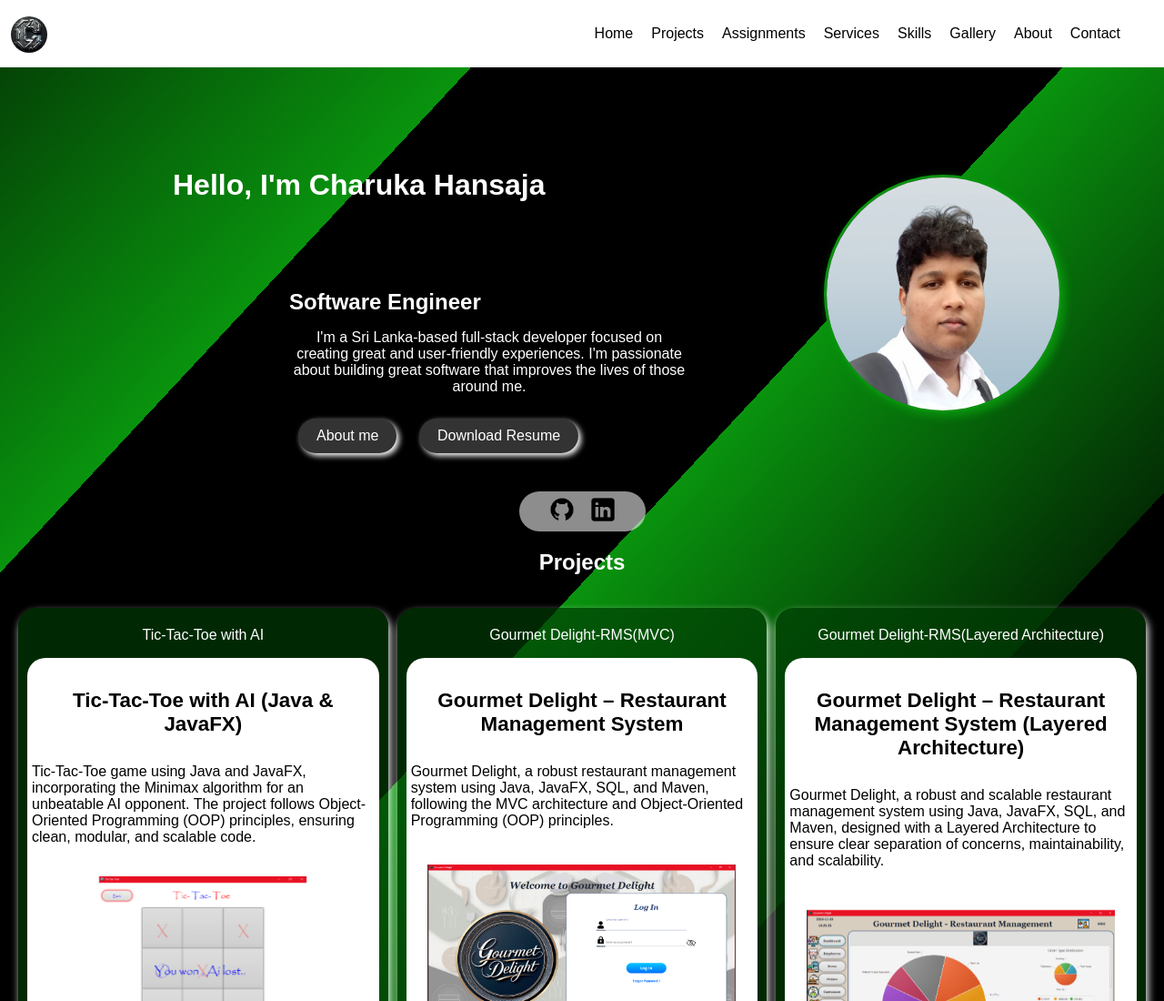
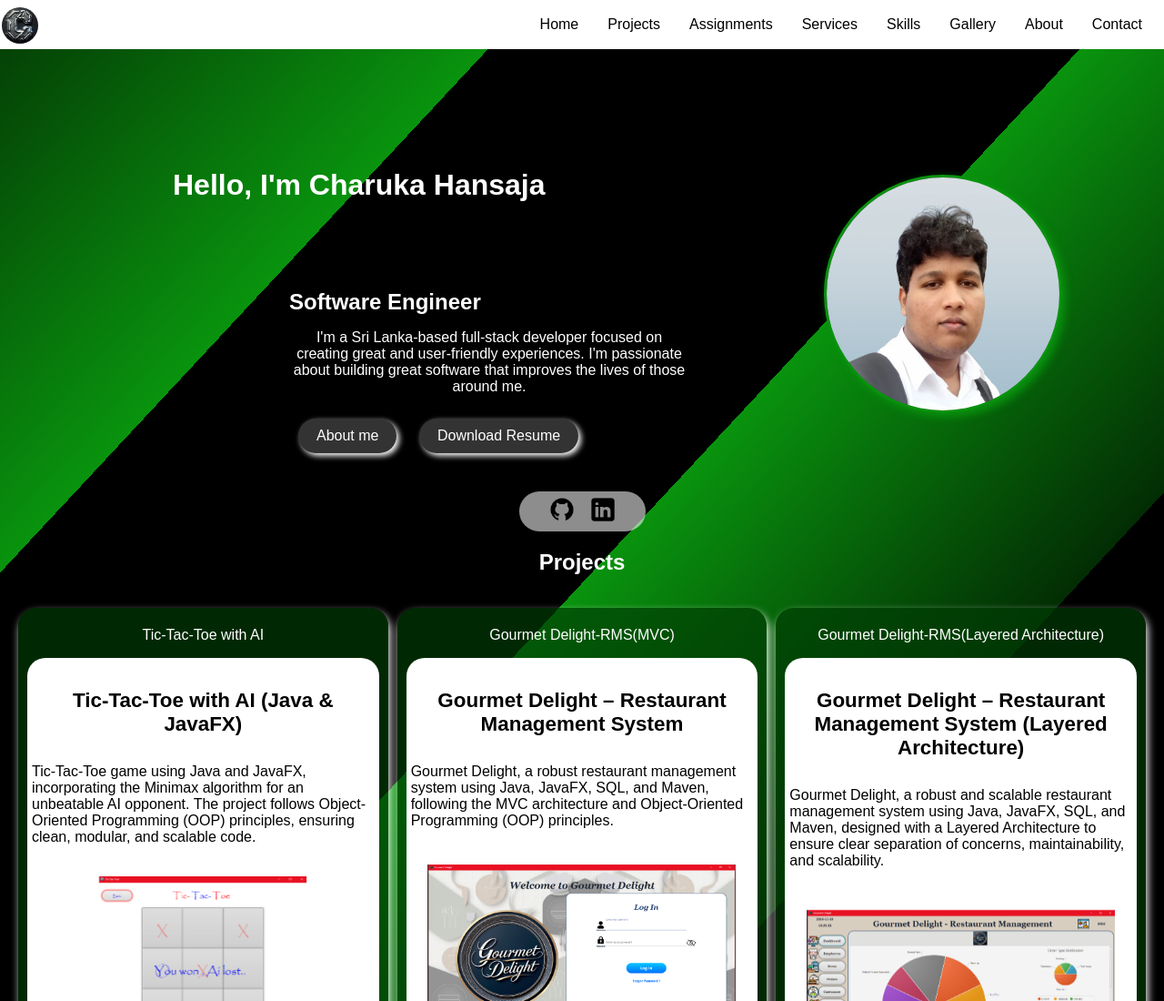
Before and after one commit to Charuka974/Assignment-5-portfolio, a plain HTML site: page index.html in a window 1280 px wide. Shown: the top 1100 px of the page at 91% size. Drawn offline with Linux system fonts and the light colour scheme.

Commit message:
commit improving nav bar buttons

```diff
--- a/css/navigation-styles.css
+++ b/css/navigation-styles.css
@@ -7,7 +7,7 @@ header {
     display: flex;
     justify-content: space-between;
     align-items: center;
-    padding: 12px;
+    padding: 2px;
     z-index: 1;
 
 }
@@ -26,8 +26,6 @@ header {
     display: flex;
     list-style: none;
     margin: 2px;
-    padding-right: 40px;
-    flex-wrap: wrap; /* Wrap items if necessary */
     max-width: 100%;
 }
 .nav-links li {
@@ -37,12 +35,12 @@ header {
     text-decoration: none;
     color: black;
     border-radius: 20px;
-    padding: 2px;
-
+    padding: 10px 8px;
 }
 .nav-links li a:hover {
     color: white;
     background-color: rgb(0, 62, 5);
+    box-shadow: 3px 3px 6px green;
 }
 
 .menu-panel {
@@ -70,9 +68,11 @@ header {
     color: white;
     font-size: 1.2rem;
     border-radius: 20px;
+    padding: 10px 8px;
 }
 .menu-panel ul li a:hover {
     color: white;
+    box-shadow: 3px 3px 6px green;
 }
 
 .burger-btn{
```
